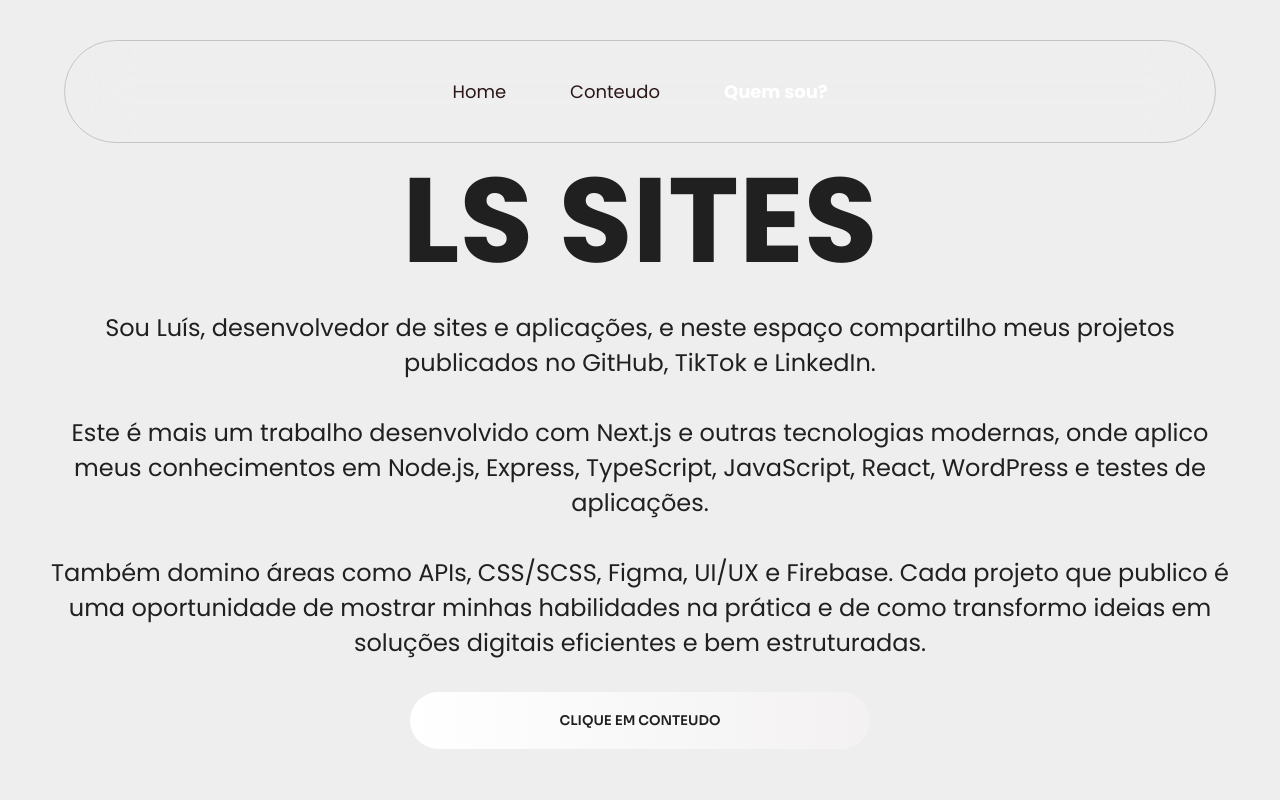
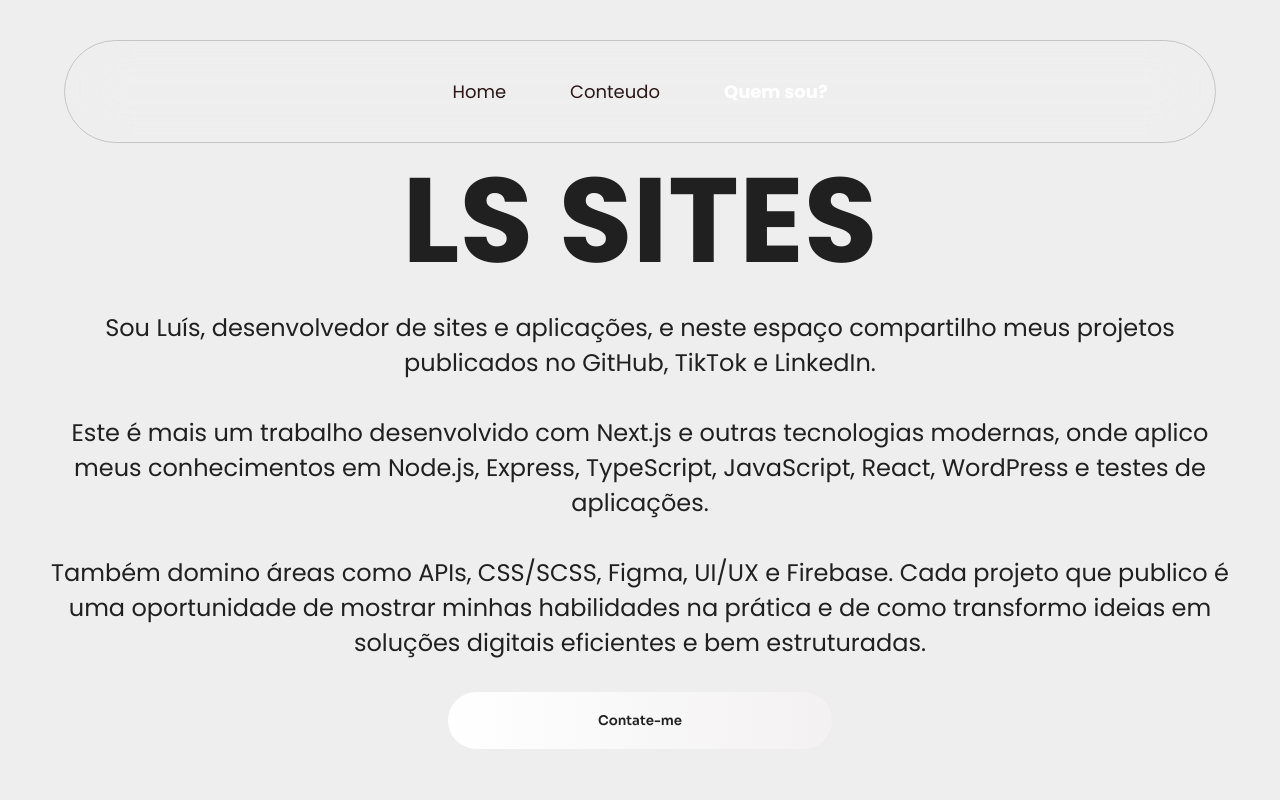
Before and after one commit to LSzerodev/LSportifolio, a Next.js app: page /sobre in a window 1280 px wide. Shown: the top 800 px of the page. Built offline with nearby package versions, Linux system fonts and the light colour scheme.

Commit message:
add whatsapp

```diff
--- a/src/pages/index.tsx
+++ b/src/pages/index.tsx
@@ -4,6 +4,7 @@ import Image from "next/image";
 import img1 from "../img/a1.png";
 import arrow from '../img/icons/arrow/Arrow 2.svg'
 import arrow2 from '../img/icons/arrow/arrow aqui.svg'
+import Link from "next/link";
 
 export default function Home() {
   return (
@@ -26,7 +27,9 @@ export default function Home() {
               alt="algo"
               className={styles.arrowSvg}
             />
-            Contate-me
+            <Link href={'https://wa.me/5567998797391'}>
+              Contate-me
+            </Link>
             <Image
               src={arrow2}
               alt="algo"
--- a/src/pages/sobre/index.tsx
+++ b/src/pages/sobre/index.tsx
@@ -12,6 +12,7 @@ import react from "../../img/icons/react.svg";
 import firebase from "../../img/icons/firebase.svg";
 import Image from "next/image";
 import { useEffect, useState } from "react";
+import Link from "next/link";
 
 export default function Sobre() {
   const icons = [
@@ -89,7 +90,9 @@ export default function Sobre() {
             habilidades na prática e de como transformo ideias em soluções
             digitais eficientes e bem estruturadas.
           </p>
-          <button className={styles.btn}>CLIQUE EM CONTEUDO</button>
+          <Link href={'https://wa.me/5567998797391'}>
+            <button className={styles.btn}>Contate-me</button>
+          </Link>
         </div>
         <div className={styles.ContentRight}>
           {
```
